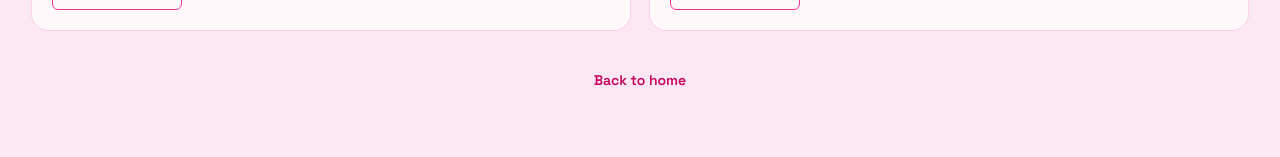
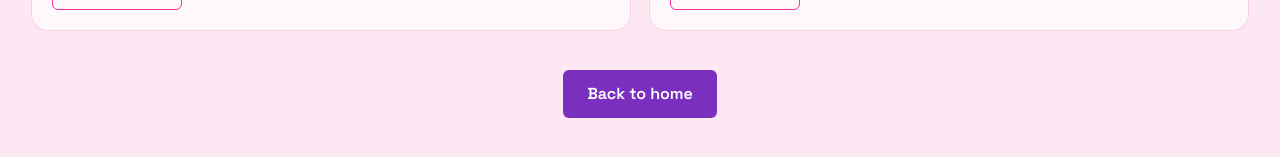
Before and after one commit to huzaifa-ameeer/softfreshflowerisb, a Next.js app: page /about-us in a window 1280 px wide. Shown: the part 963-1120 px from the top of the page. Built offline with nearby package versions, Linux system fonts and the light colour scheme.

Commit message:
Style the About Us back link as a button
Use the announcement bar purple so it reads as a button.

Co-authored-by: CommandCodeBot <noreply@commandcode.ai>

```diff
--- a/app/about-us/page.tsx
+++ b/app/about-us/page.tsx
@@ -108,7 +108,7 @@
       <div className="mt-10 flex justify-center">
         <Link
           href="/"
-          className="text-sm font-semibold text-pink-700 underline-offset-4 hover:underline focus-visible:outline-2 focus-visible:outline-offset-2 focus-visible:outline-pink-500"
+          className="inline-flex items-center justify-center rounded-md bg-[#7b2fbf] px-6 py-3 text-base font-semibold text-white transition-colors hover:bg-[#6a28a6] focus-visible:outline-2 focus-visible:outline-offset-2 focus-visible:outline-pink-500"
         >
           Back to home
         </Link>
```
